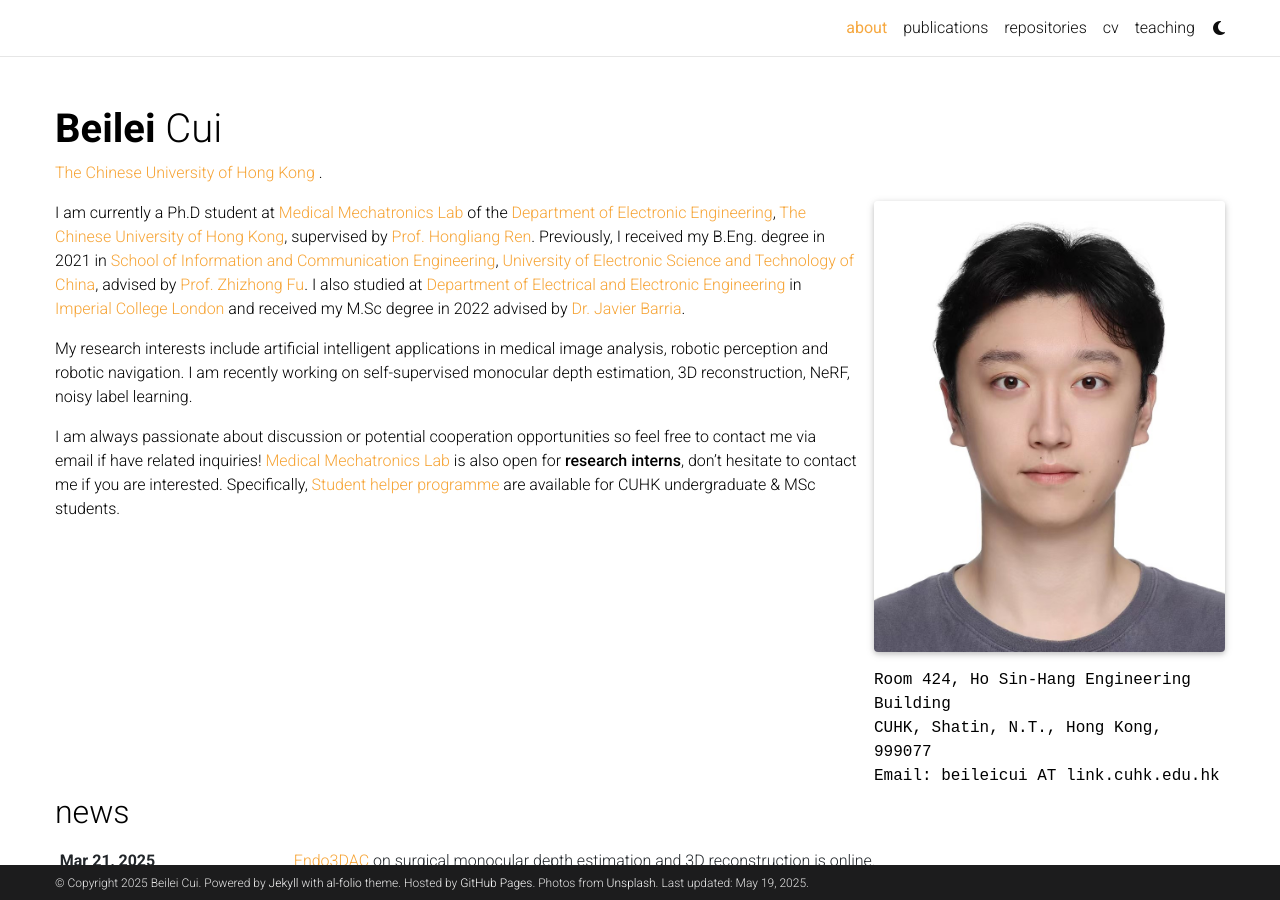
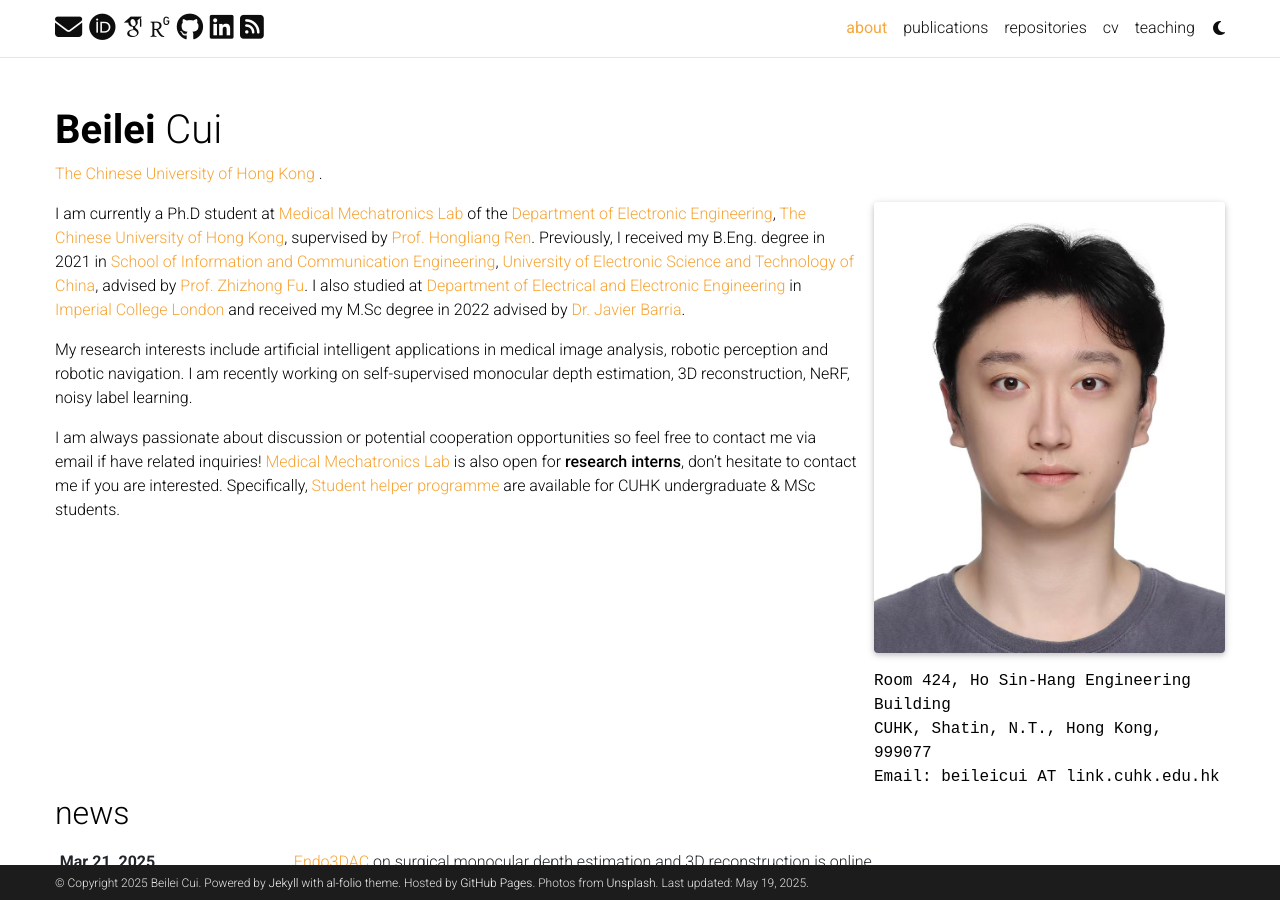
Before and after one commit to BeileiCui/beileicui.github.io, a Jekyll site: the page built from _pages/about.md, in a window 1280 px wide and 900 px high. Built offline with Jekyll 4.4.1, drawn with Linux system fonts in a browser that asks for light colours; full-size pictures stand in for the smaller copies a plugin makes; some web fonts are replaced; comment, search, counter and statistics services are not loaded; a style sheet for code colours, icons or effects is not loaded.

Commit message:
Update _config.yml

```diff
--- a/_config.yml
+++ b/_config.yml
@@ -366,7 +366,7 @@ enable_masonry:             true   # enables automatic project cards arrangement
 enable_math:                true   # enables math typesetting (uses MathJax)
 enable_tooltips:            false  # enables automatic tooltip links generated for each section titles on pages and posts
 enable_darkmode:            true   # enables switching between light/dark modes
-enable_navbar_social:       false  # enables displaying social links in the navbar on the about page
+enable_navbar_social:       true   # enables displaying social links in the navbar on the about page
 enable_project_categories:  true   # enables categorization of projects into multiple categories
 enable_medium_zoom:         true   # enables image zoom feature (as on medium.com)
 enable_progressbar:         true   # enables a horizontal progress bar linked to the vertical scroll position
```
